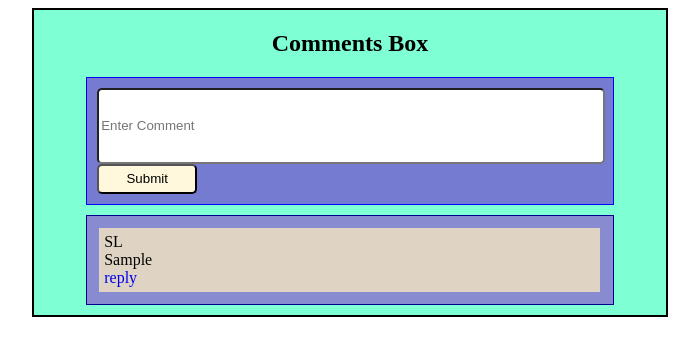
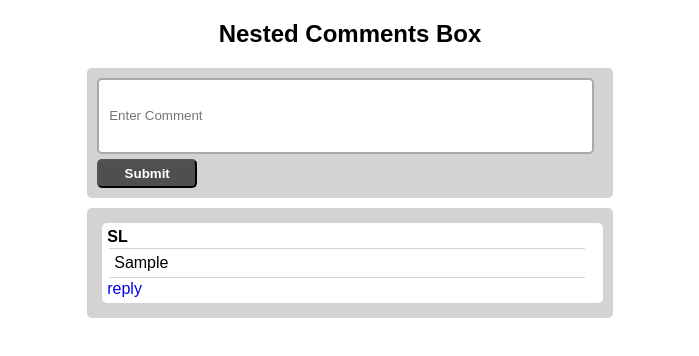
Before and after one commit to shubhloni/js-nested-comment-box, a plain HTML site: page index.html in a window 1280 px wide. Both pictures are taken after typing "Sample" into the empty fields and a click on the input "Submit". Shown: the whole page, without its empty margins (290-989 px from the left). Drawn offline with Linux system fonts and the light colour scheme.

Commit message:
css improved

```diff
--- a/app.css
+++ b/app.css
@@ -1,6 +1,10 @@
+body {
+  font-family: sans-serif;
+}
+
 .container {
-    border: 2px solid black;
-    background-color: aquamarine;
+  /* border: 2px solid black; */
+  /* background-color: aquamarine; */
   height: 100%;
   width: 50%;
   margin: auto;
@@ -8,8 +12,9 @@
 }
 
 .container-box {
-    border: 1px solid blue;
-    background-color: rgb(117, 123, 209);
+  /* border: 1px solid grey; */
+  background-color: lightgrey;
+  border-radius: 5px;
   height: 100%;
   width: 80%;
   padding: 10px;
@@ -20,23 +25,31 @@
   justify-content: center;
 }
 
-.submit{
-    background-color: cornsilk;
+#comment-box {
+  padding-left: 10px;
+}
+
+.submit {
+  background-color: rgb(80, 79, 79);
+  color: white;
   font-weight: 100;
   cursor: pointer;
-    height: 30px;
+  /* height: 30px; */
   width: 100px;
+  font-weight: bold;
+  padding: 5px 10px;
   border-radius: 5px;
   align-content: right;
+  margin-top: 5px;
 }
 
-.submit:hover{
-    background-color: darkgray;
+.submit:hover {
+  opacity: 0.8;
 }
 
-.comments-list{
-    border: 1px solid darkblue;
-    background-color: rgb(136, 139, 207);
+.comments-list {
+  /* border: 1px solid darkgray; */
+  background-color: lightgrey;
   height: 100%;
   width: 80%;
   padding: 10px;
@@ -45,29 +58,44 @@
   margin-bottom: 10px;
   align-items: center;
   justify-content: center;
-}
-
-#comment-box{
-    height: 70px;
-    width: 500px;
   border-radius: 5px;
 }
 
-.rpl-box{
+#comment-box {
+  height: 70px;
+  width: 95%;
+  border-radius: 5px;
+  outline: none;
+  border: 2px solid darkgray;
+}
+
+.rpl-box {
   height: 30px;
   width: 300px;
   border-radius: 5px;
 }
 
-.comments{
+.comments {
   height: 100%;
   width: 97%;
-    background-color: rgb(223, 212, 195);
+  background-color: white;
   padding: 5px;
-    margin: 2px;
+  margin: 5px;
+  border-radius: 5px;
+  /* border: 1px solid grey; */
 }
 
-.rpl-comments{
+.comment {
+  height: 100%;
+  width: 95%;
+  background-color: white;
+  margin: 2px;
+  padding: 5px;
+  border-top: 1px solid lightgrey;
+  border-bottom: 1px solid lightgrey;
+}
+
+.rpl-comments {
   height: 100%;
   width: 80%;
   background-color: rgb(248, 212, 158);
@@ -75,7 +103,7 @@
   margin: 2px;
 }
 
-a{
+a {
   text-decoration: none;
 }
 
@@ -84,5 +112,7 @@ ul {
 }
 
 .comment-input-row {
-	display:flex;margin-top:20px;margin-bottom:10px;
+  display: flex;
+  margin-top: 20px;
+  margin-bottom: 10px;
 }
--- a/index.html
+++ b/index.html
@@ -1,29 +1,36 @@
 <!DOCTYPE html>
 <html lang="en">
-
   <head>
-    <meta charset="UTF-8">
-    <meta name="viewport" content="width=device-width, initial-scale=1.0">
+    <meta charset="UTF-8" />
+    <meta name="viewport" content="width=device-width, initial-scale=1.0" />
     <title>Comment Box</title>
-    <link rel="stylesheet" href="app.css">
+    <link rel="stylesheet" href="app.css" />
     <script src="index.js"></script>
   </head>
 
   <body>
     <div class="container">
-        <h2 style="text-align: center;">Comments Box</h2>
+      <h2 style="text-align: center">Nested Comments Box</h2>
       <div class="container-box">
         <!-- <form> -->
-                <input type="text" name="comment-box" id="comment-box" placeholder="Enter Comment" required>
-                <input type="submit" value="Submit" class="submit" onclick="submitComment()">
+        <input
+          type="text"
+          name="comment-box"
+          id="comment-box"
+          placeholder="Enter Comment"
+          required
+        />
+        <input
+          type="submit"
+          value="Submit"
+          class="submit"
+          onclick="submitComment()"
+        />
         <!-- </form> -->
       </div>
       <div>
-        <ul class="comments-list" id="comments-list">
-
-        </ul>
+        <ul class="comments-list" id="comments-list"></ul>
       </div>
     </div>
   </body>
-
 </html>
--- a/index.js
+++ b/index.js
@@ -13,15 +13,14 @@ let commentsArray = [];
 
 // Render on Webpage
 function renderPage(newComment) {
-
   // Generate the new HTML for each comment
   let newHtml = `
         <li>
         <div id=comment-${newComment.id} class='comments'>
-            ${newComment.author}
+            <b>${newComment.author}</b>
         <br>
-            ${newComment.comment}
-        <br>
+            <div class="comment">${newComment.comment}</div>
+
         <a href="#" role="button" id="reply-${newComment.id}">reply</a>
         </div>
         </li>
@@ -31,7 +30,7 @@ function renderPage(newComment) {
   if (newComment.child.length != 0) {
     // Add ul tag to seprate the Child comments with it's parents comments in the view
     newHtml += `<ul>`;
-        newComment.child.forEach(commentId => {
+    newComment.child.forEach((commentId) => {
       newHtml += renderPage(oldCommentsArray[commentId]);
     });
     newHtml += `</ul>`;
@@ -43,40 +42,46 @@ function renderPage(newComment) {
 
 // Store Comments into the local storage in the form of Array of objects (comments)
 function storeComment(commentsArray) {
-
   let jsonComments = JSON.stringify(commentsArray);
   localStorage.setItem('commentsArr', jsonComments);
-
 }
-
 
 // Add event listener at the DOMContentLoaded Event so the comments would be displayed after the DOM is loaded
 // and there won't be any ambuiguity if DOM is mmodified by JS code
-document.addEventListener('DOMContentLoaded', (params) => {
+document.addEventListener(
+  'DOMContentLoaded',
+  (params) => {
     renderComments();
-    let commentsList = document.getElementById("comments-list");
+    let commentsList = document.getElementById('comments-list');
 
     // Add event listner to all comments at the one.
     // So adding event to each component is avoided.
     // We can retrieve which component is clicked by the event parameter passed in callback function
-    commentsList.addEventListener("click", (event) => {
+    commentsList.addEventListener(
+      'click',
+      (event) => {
         // event.target.nodeName gives the node (HTML Tag) which is clicked
-        if (event.target.nodeName === 'A' || event.target.nodeName === 'BUTTON') {
-
+        if (
+          event.target.nodeName === 'A' ||
+          event.target.nodeName === 'BUTTON'
+        ) {
           // event.target.id gives the ID of the element clicked
           let clickId = event.target.id;
-            let recordId = event.target.id.split("-")[1];
+          let recordId = event.target.id.split('-')[1];
 
           // If the element clicked is Reply then render the input text and button
-            if (clickId.includes("reply")) {
-
+          if (clickId.includes('reply')) {
             // Generate the new HTML for new Reply comment box and submit button
             let newHtml = `
                     <ul>
                     <li>
                     <div class="comment-input-row">
-                        <input type = "text" id = "content-${event.target.id.split("reply-")[1]}" >
-                        <button id = "rplbtn-${event.target.id.split("reply-")[1]}" >Submit</button>
+                        <input type = "text" id = "content-${
+                          event.target.id.split('reply-')[1]
+                        }" >
+                        <button id = "rplbtn-${
+                          event.target.id.split('reply-')[1]
+                        }" >Submit</button>
                     </div>
                     </li>
                     <ul>
@@ -85,27 +90,34 @@ document.addEventListener('DOMContentLoaded', (params) => {
             // Display at the place where click has happen
             let commentId = document.getElementById(event.target.id);
             commentId.innerHTML += newHtml;
-
-            } else if (clickId.includes("rplbtn")) {
+          } else if (clickId.includes('rplbtn')) {
             // Get data from input fields after submit button is pressed
             let content = document.getElementById(`content-${recordId}`).value;
-                let author = "SL";
+            let author = 'SL';
             addComment(author, content, recordId);
           }
         }
         // After any event, JS just kind of reloads the page. To stop this use below function.
         event.preventDefault();
-    }, false);
+      },
+      false
+    );
 
     // false parameter would stop the Event Capturing
-}, false);
-
+  },
+  false
+);
 
 // Function to Add and store the new reply or comment to the main array
 function addComment(author, content, id) {
-
   // Create new comment object and push it to main comments array
-    let newRpl = { id: oldCommentsArray.length, author: author, comment: content, parent: id, child: [] };
+  let newRpl = {
+    id: oldCommentsArray.length,
+    author: author,
+    comment: content,
+    parent: id,
+    child: [],
+  };
   oldCommentsArray.push(newRpl);
 
   // If parent of the new created comment is there, then keep the child referance to the Child Array
@@ -118,27 +130,24 @@ function addComment(author, content, id) {
   renderComments();
 }
 
-
 // Renders all comments
 function renderComments() {
-
   let commentList = '';
-    oldCommentsArray.forEach(comment => {
-        if (comment.parent === null || comment.parent == "null") {
+  oldCommentsArray.forEach((comment) => {
+    if (comment.parent === null || comment.parent == 'null') {
       commentList += renderPage(comment);
     }
   });
 
   // Display at the desired position by getting parent element
-    let commentsList = document.getElementById("comments-list");
+  let commentsList = document.getElementById('comments-list');
   commentsList.innerHTML = commentList;
-
 }
 
 // Sumbit comment for the main comment box
 function submitComment() {
-    let comment = document.getElementById("comment-box").value;
-    let author = "SL";
+  let comment = document.getElementById('comment-box').value;
+  let author = 'SL';
   addComment(author, comment, null);
-    document.getElementById("comment-box").value = "";
+  document.getElementById('comment-box').value = '';
 }
```
Lines whose indentation alone changed are shown as unchanged.
